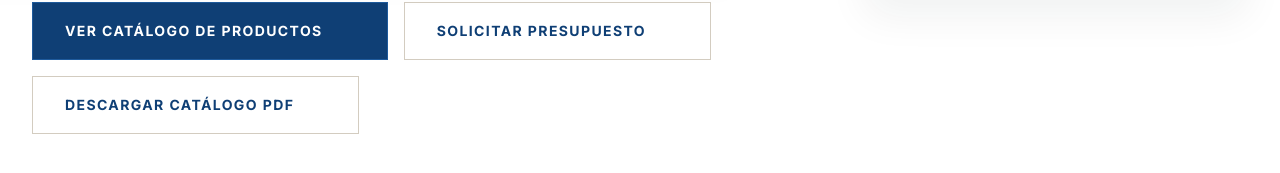
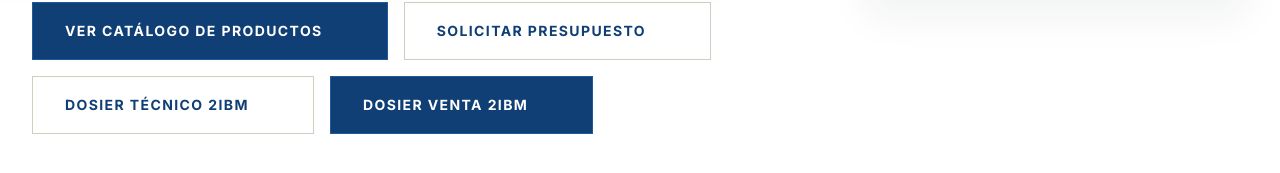
Before and after one commit to oscarsmbaquero/ba-os-modulares, an Angular app: page / in a window 1280 px wide. Shown: the part 779-952 px from the top of the page. Built offline with nearby package versions, Linux system fonts and the light colour scheme.

Commit message:
dosier ok

```diff
--- a/src/app/pages/home/home.componet.html
+++ b/src/app/pages/home/home.componet.html
@@ -19,9 +19,13 @@
                   Solicitar Presupuesto
                   <mat-icon class="material-symbols-outlined text-on-tertiary-container group-hover:translate-x-1 transition-transform">request_quote</mat-icon>
                 </a>
-                <a href="/catalogo-2ibm.pdf" download="Catálogo 2IBM.pdf" class="px-8 py-4 bg-transparent text-primary font-bold text-sm uppercase tracking-widest hover:bg-on-surface/5 transition-all border border-outline-variant flex items-center gap-2 group">
-                  Descargar Catálogo PDF
+                <a href="/dosier_tecnico_2ibm.pdf" download="Dosier Técnico 2IBM.pdf" class="px-8 py-4 bg-transparent text-primary font-bold text-sm uppercase tracking-widest hover:bg-on-surface/5 transition-all border border-outline-variant flex items-center gap-2 group">
+                  Dosier Técnico 2IBM
                   <mat-icon class="material-symbols-outlined text-on-tertiary-container group-hover:translate-y-1 transition-transform">download</mat-icon>
+                </a>
+                <a  href="/dosier_venta_2ibm.pdf" download="Dosier Venta 2IBM.pdf" class="px-8 py-4 bg-primary text-white font-bold text-sm uppercase tracking-widest hover:bg-primary-container transition-all border border-primary-container flex items-center gap-2 group">
+                  Dosier Venta 2IBM
+                  <mat-icon class="material-symbols-outlined text-on-tertiary-container group-hover:translate-x-1 transition-transform">download</mat-icon>
                 </a>
               </div>
             </div>
```
Also changed, not shown: 2 other files (tests, documents, lock files or other folders).
